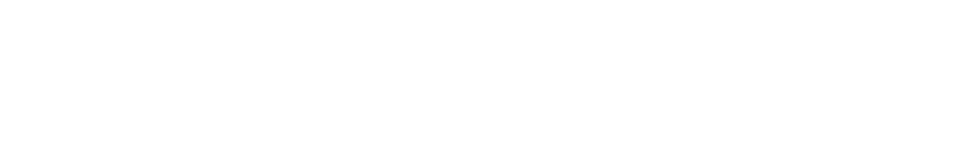
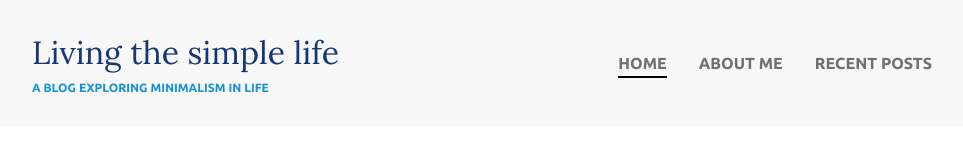
Before and after one commit to vivekbhatt07/Living-the-Simple-Life, a plain HTML site: page index.html in a window 1280 px wide. Shown: the whole page, without its empty margins (158-1121 px from the left). Drawn offline with Linux system fonts and the light colour scheme.

Commit message:
styled navbar

```diff
--- a/index.html
+++ b/index.html
@@ -7,5 +7,23 @@
     <link rel="stylesheet" href="./styles.css" />
     <title>Living the simple life</title>
   </head>
-  <body></body>
+  <body>
+    <header class="header">
+      <div class="container header-container">
+        <div class="logo">
+          <h1 class="logo-head">Living the simple life</h1>
+          <p class="logo-subhead">A blog exploring minimalism in life</p>
+        </div>
+        <nav class="nav">
+          <ul class="nav-list">
+            <li class="nav-list-item">
+              <a class="active-link" href="#">Home</a>
+            </li>
+            <li class="nav-list-item"><a href="#">About me</a></li>
+            <li class="nav-list-item"><a href="#">Recent posts</a></li>
+          </ul>
+        </nav>
+      </div>
+    </header>
+  </body>
 </html>
--- a/styles.css
+++ b/styles.css
@@ -1,7 +1,15 @@
+@import url("https://fonts.googleapis.com/css2?family=Lora:ital,wght@0,400;0,500;0,600;0,700;1,400;1,500;1,600;1,700&display=swap");
 @import url("https://fonts.googleapis.com/css2?family=Ubuntu:ital,wght@0,400;0,500;0,700;1,400;1,500;1,700&display=swap");
 
 :root {
-  --primary-font: "Ubuntu", sans-serif;
+  --primary-font: "Lora", serif;
+  --secondary-font: "Ubuntu", sans-serif;
+  --bg-color: #f8f8f8;
+  --head-color: #143774;
+  --subhead-color: #1792d2;
+  --link-color: #707070;
+  --ubuntu-bold: 700;
+  --lora-regular: 400;
 }
 
 *,
@@ -13,5 +21,83 @@
 }
 
 body {
+  font-family: var(--secondary-font);
+}
+
+h1 {
   font-family: var(--primary-font);
+  font-weight: var(--lora-regular);
+  color: var(--head-color);
 }
+
+a {
+  text-decoration: none;
+}
+
+/* Header: */
+
+.header {
+  background-color: var(--bg-color);
+  display: flex;
+  justify-content: center;
+}
+
+.header-container {
+  display: flex;
+  align-items: center;
+  justify-content: space-between;
+  gap: 1rem;
+}
+
+.container {
+  padding: 2em 0; /* (16px) X (2em) === (32px)*/
+  width: 90%;
+  max-width: 900px;
+}
+
+.logo {
+  display: flex;
+  flex-direction: column;
+  gap: 0.5rem;
+}
+
+.logo-head {
+  font-size: 2rem;
+}
+
+.logo-subhead {
+  font-size: 0.75rem;
+  color: var(--subhead-color);
+  text-transform: uppercase;
+  font-weight: var(--ubuntu-bold);
+}
+
+.nav-list {
+  display: flex;
+  gap: 2em;
+  list-style: none;
+}
+
+.nav-list-item {
+}
+
+.nav-list-item a {
+  color: var(--link-color);
+  text-transform: uppercase;
+  font-weight: var(--ubuntu-bold);
+  font-size: 1rem;
+  padding: 0.25em 0; /* (16px) X (0.25em) === (4px)*/
+}
+
+.nav-list-item a:hover,
+.nav-list-item a:focus {
+  color: var(--subhead-color);
+}
+
+.active-link {
+  border-bottom: 2px solid #000;
+}
+
+.nav-list-item .active-link:hover {
+  color: var(--link-color);
+}
```
